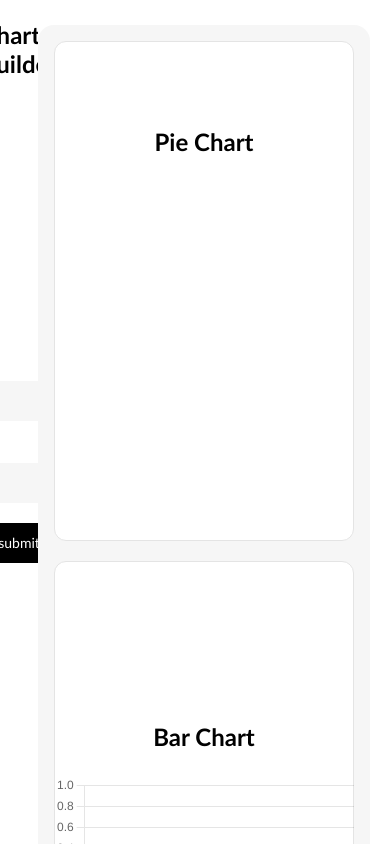
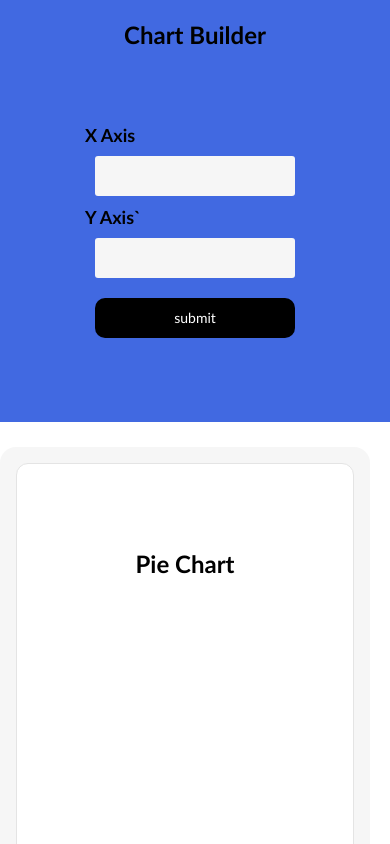
Before and after one commit to harshitdubey8/Chart-builder-app, a React (Create React App) app: page / in a window 390 px wide. Built offline with nearby package versions, Linux system fonts and the light colour scheme; the HTML template or start-up script is replaced by a standard one.

Commit message:
Added Stylings for  responsive  UI

```diff
--- a/src/components/HomeChart.js
+++ b/src/components/HomeChart.js
@@ -55,7 +55,7 @@ function HomeChart() {
 
   return (
     <HomeWrapper>
-      <FormDisplay data-aos="fade-up-right">
+      <FormDisplay>
         <FormHeader>Chart Builder </FormHeader>
         <ChartForm chartDataHandler={chartDataHandler} />
       </FormDisplay>
@@ -95,18 +95,19 @@ const HomeWrapper = styled.section`
   width: 100%;
   height: 100vh;
   overflow: hidden;
+  @media (max-width: 768px) {
+    flex-direction: column;
+  }
 `;
 const ChartSection = styled.div`
   display: grid;
   grid-template-columns: repeat(auto-fit, minmax(300px, 1fr));
-
   border-radius: 16px;
   gap: 20px;
   background-color: #f6f6f6;
-
   margin-top: 25px;
   margin-right: 20px;
-  padding: 16px;
+  padding: 16px 16px 16px 16px;
   height: 100%;
   overflow-y: scroll;
 `;
@@ -115,6 +116,11 @@ const ChartDisplay = styled.div`
   background-color: #ffffff;
   height: 100vh;
   width: 100%;
+
+  @media (max-width: 768px) {
+    height: 50%;
+    width: 100%;
+  }
 `;
 const FormDisplay = styled.div`
   background-color: #ffffff;
@@ -123,6 +129,11 @@ const FormDisplay = styled.div`
   display: flex;
   flex-direction: column;
   align-items: center;
+  @media (max-width: 768px) {
+    background-color: royalblue;
+    height: fit-content;
+    width: 100%;
+  }
 `;
 
 const FormHeader = styled.h1`
```
